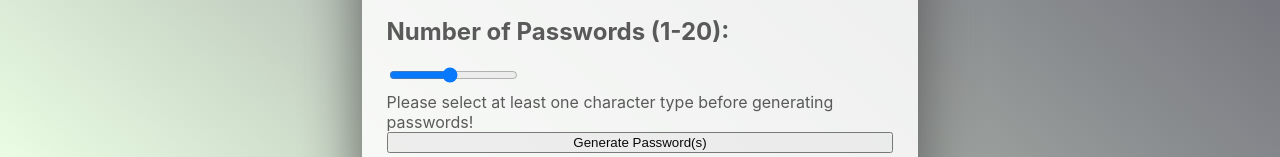
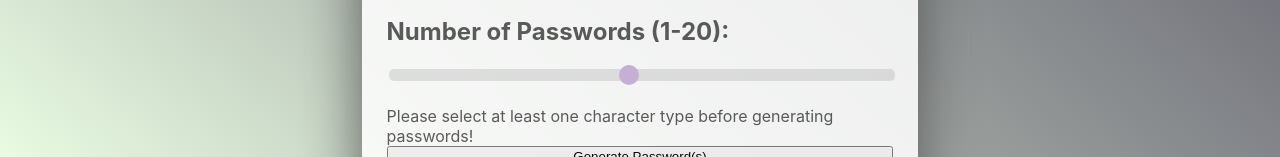
Before and after one commit to ch4ne5teban/Password-Generator, a plain HTML site: page index.html in a window 1280 px wide. Shown: the part 1253-1410 px from the top of the page. Drawn offline with Linux system fonts and the light colour scheme.

Commit message:
style password number slider esp to remove default appearance

```diff
--- a/styles.css
+++ b/styles.css
@@ -79,3 +79,33 @@ label {
 .checkbox-input {
   margin-right: 5px;
 }
+
+.num-passwords-slider {
+  align-self: center;
+  -webkit-appearance: none;
+  width: 100%;
+  height: 12px;
+  border-radius: 5px;
+  background: #D3D3D3;
+  outline: none;
+  opacity: 0.7;
+  -webkit-transition: .2s;
+  transition: opacity .2s;
+  margin-bottom: 20px;
+}
+
+.num-passwords-slider::-webkit-slider-thumb {
+  -webkit-appearance: none;
+  appearance: none;
+  width: 20px;
+  height: 20px;
+  border-radius: 50%;
+  background: #B490CA;
+  cursor: pointer;
+}
+
+.num-passwords-slider:hover,
+.num-passwords-slider:active,
+.num-passwords-slider:focus {
+  outline: none;
+}
```
